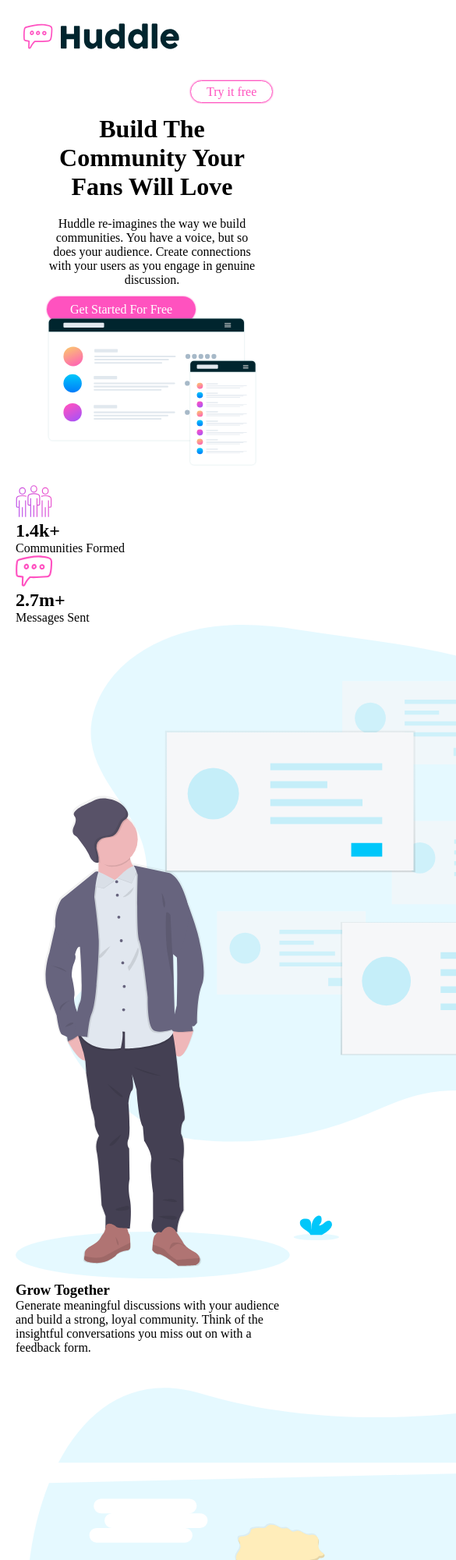
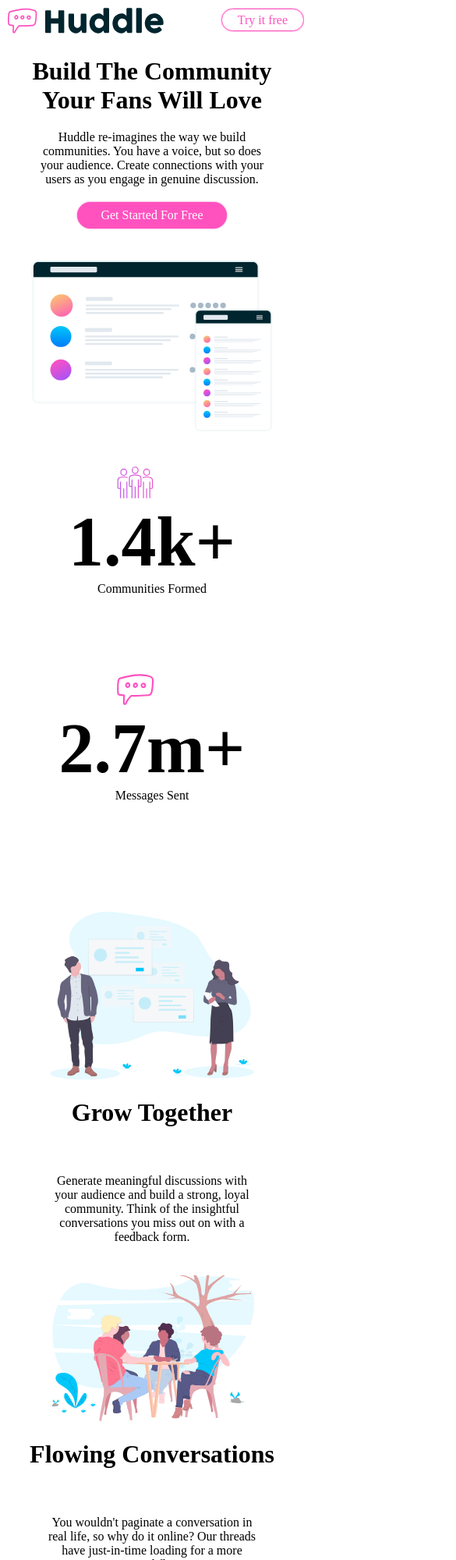
Before and after one commit to EsdrasNehemias2001/landing, a plain HTML site: page index.html in a window 390 px wide. Shown: the top 2000 px of the page at 78% size, 585 px wide, since content can reach past the window. Drawn offline with Linux system fonts and the light colour scheme; a web font is replaced by a local one.

Commit message:
S4Cambios2

```diff
--- a/CSS/style.css
+++ b/CSS/style.css
@@ -10,17 +10,21 @@
 
 body {
     font-family: 'Poppins';
-    padding: 20px;
 }
 
 a {
     text-decoration: none;
 }
 
+.wrap_logo{
+    display: flex;
+    justify-content: space-between;
+    align-items: center;
+}
+
 .wrap_logo > img {
     width: 200px;
     margin: 10px;
-    margin-bottom: 60px;
 }
 
 .btn_primary {
@@ -50,7 +54,8 @@ a {
     color: white;
     border-radius: 20px;
     box-shadow: #ff52bf 0px 0px 2px;
-    margin-bottom: 20px;
+    display: inline-block;
+    margin-bottom: 40px;
 }
 
 .img_main {
@@ -59,4 +64,66 @@ a {
 
 .wrap_header_content {
     padding: 20px 40px;
+    text-align: center;
 }
+
+.container_gadgets {
+    padding: 20px 40px;
+}
+
+.gadget {
+    margin-bottom: 100px;
+}
+
+.gadget_title {
+    font-size: 90px;
+    text-align: center;
+}
+
+.gadget_img {
+    margin-left: 110px;
+}
+
+.gadget_descripcion {
+    text-align: center;
+}
+
+.services {
+    padding: 20px;
+    text-align: center;
+}
+
+.service_img {
+    width: 75%;
+    margin-bottom: 20px;
+}
+
+.service_title {
+    font-size: 32px;
+    font-weight: bold;
+    margin-bottom: 20px;
+}
+
+.service_descripcion {
+    padding: 40px;
+}
+
+.comunity {
+    text-align: center;
+}
+
+.comunity_title {
+    margin-bottom: 40px;
+    font-weight: 700px;
+    font-size: 42px;
+    text-align: center;
+}
+
+.footer{
+    background-image: url(/images/bg-footer-top-mobile.svg);
+    background-color: #00252e;
+    background-size: contain;
+    background-position-y:100% ;
+    background-repeat: no-repeat;
+    color: white;
+}
--- a/index.html
+++ b/index.html
@@ -18,7 +18,9 @@
   <header class="header">
     <div class="wrap_logo">
       <img src="images/logo.svg" alt="Logotipo">
-      <a href="#" class="btn_primary">Try it free</a>
+      <div>
+        <a href="#" class="btn_primary">Try it free</a>
+      </div>
     </div>
     <div class="wrap_header_content">
       <h1 class="title_main">Build The Community Your Fans Will Love</h1>
@@ -49,7 +51,7 @@
       <div class="service">
         <img class="service_img" src="images/illustration-grow-together.svg" alt="">
         <h3 class="service_title">Grow Together</h3>
-        <p class="service_descrpcion">
+        <p class="service_descripcion">
           Generate meaningful discussions with your audience and build a strong, loyal community.
           Think of the insightful conversations you miss out on with a feedback form.
         </p>
@@ -58,7 +60,7 @@
       <div class="service">
         <img class="service_img" src="images/illustration-flowing-conversation.svg" alt="conversation">
         <h3 class="service_title">Flowing Conversations</h3>
-        <p class="service_descrpcion">
+        <p class="service_descripcion">
           You wouldn't paginate a conversation in real life, so why do it online? Our threads have
           just-in-time loading for a more natural flow.
         </p>
```
